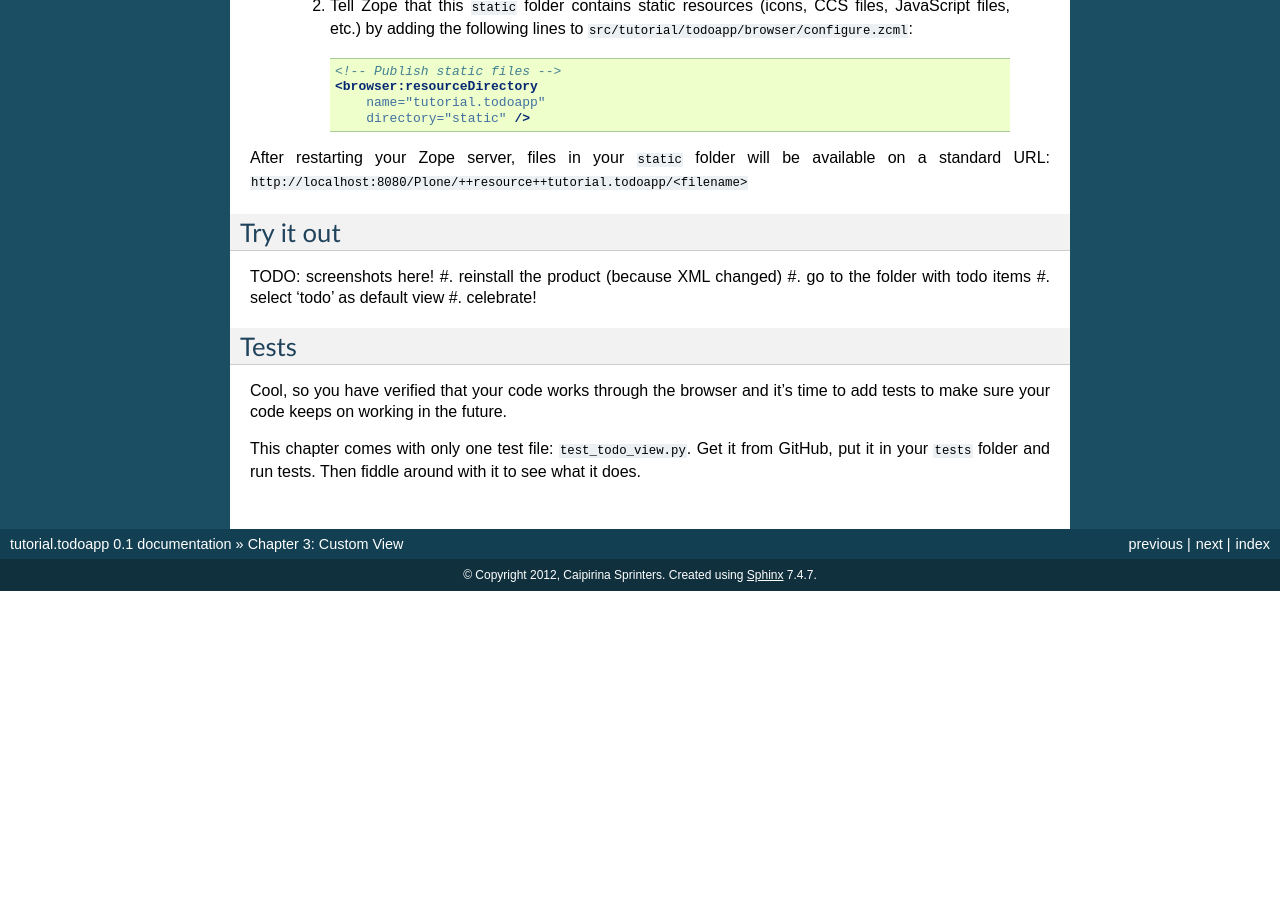
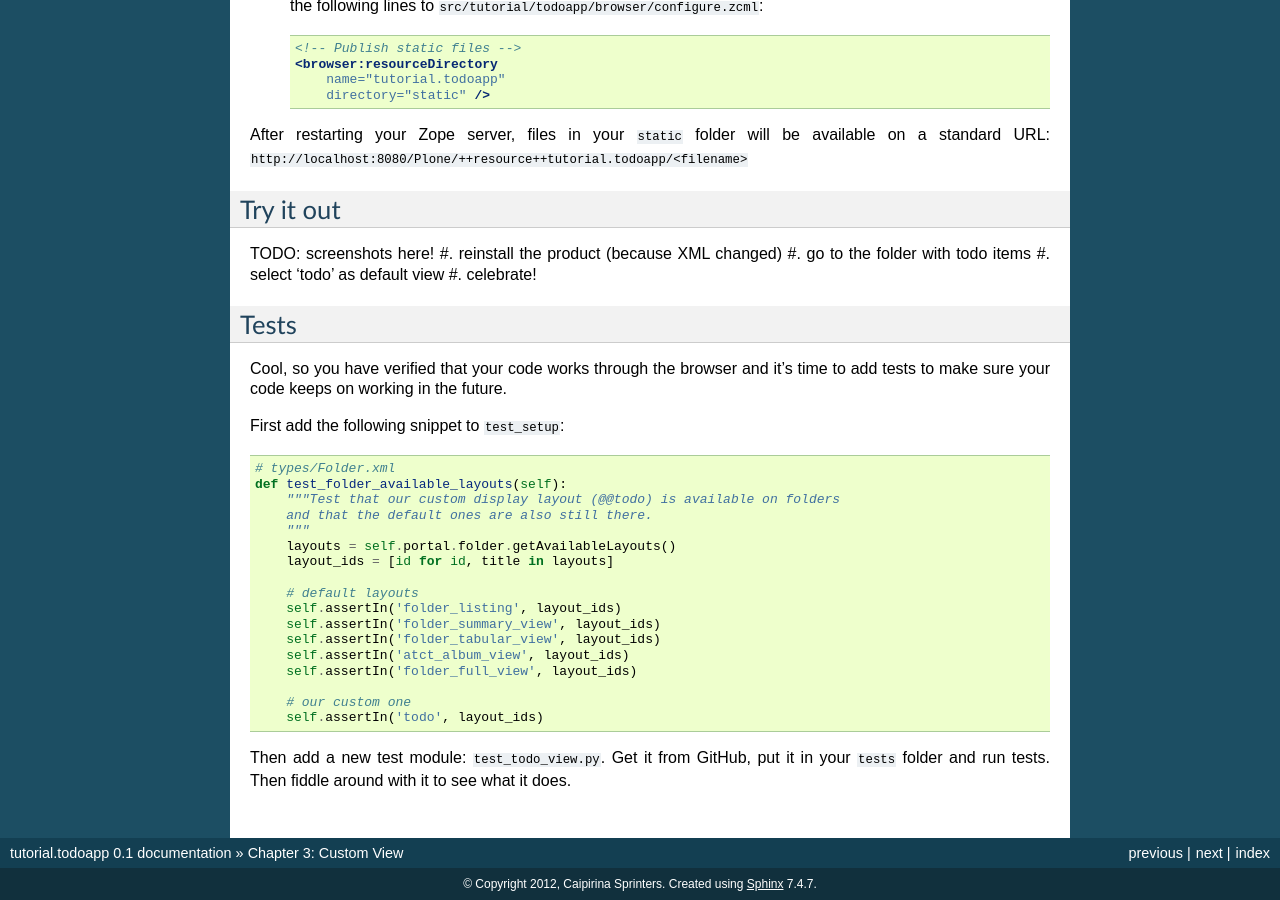
Before and after one commit to collective/tutorial.todoapp, a Sphinx documentation site: the page built from docs/chapter_3.rst, in a window 1280 px wide and 900 px high, scrolled down 684 px. Built offline with Sphinx 7.4.7, drawn with Linux system fonts in a browser that asks for light colours; pages that are not in the unit, such as notebooks, are missing from menus; before the commit the page ends 1275 px from its top, so only the background shows below that.

Commit message:
chapter3: add a test for Folder layouts to test_setup.py

```diff
--- a/docs/chapter_3.rst
+++ b/docs/chapter_3.rst
@@ -41,19 +41,19 @@ Static resources
 The template displays different icons for different workflow states of your
 Todo Items. We need to add these icons to your package:
 
-    #. Download ``open.png`` and ``completed.png`` from GitHub (they are in
-       ``src/tutorial/todoapp/browser/static``) into a new folder on your local
-       computer: ``src/tutorial/todoapp/browser/static``.
-    #. Tell Zope that this ``static`` folder contains static resources (icons,
-       CCS files, JavaScript files, etc.) by adding the following lines to
-       ``src/tutorial/todoapp/browser/configure.zcml``:
+#. Download ``open.png`` and ``completed.png`` from GitHub (they are in
+   ``src/tutorial/todoapp/browser/static``) into a new folder on your local
+   computer: ``src/tutorial/todoapp/browser/static``.
+#. Tell Zope that this ``static`` folder contains static resources (icons,
+   CCS files, JavaScript files, etc.) by adding the following lines to
+   ``src/tutorial/todoapp/browser/configure.zcml``:
 
-       .. code-block:: xml
+   .. code-block:: xml
 
-           <!-- Publish static files -->
-           <browser:resourceDirectory
-               name="tutorial.todoapp"
-               directory="static" />
+       <!-- Publish static files -->
+       <browser:resourceDirectory
+           name="tutorial.todoapp"
+           directory="static" />
 
 After restarting your Zope server, files in your ``static`` folder will be
 available on a standard URL:
@@ -76,6 +76,29 @@ Tests
 Cool, so you have verified that your code works through the browser and it's
 time to add tests to make sure your code keeps on working in the future.
 
-This chapter comes with only one test file: ``test_todo_view.py``. Get it from
-GitHub, put it in your ``tests`` folder and run tests. Then fiddle around with
-it to see what it does.
+First add the following snippet to ``test_setup``:
+
+.. code-block:: python
+
+    # types/Folder.xml
+    def test_folder_available_layouts(self):
+        """Test that our custom display layout (@@todo) is available on folders
+        and that the default ones are also still there.
+        """
+        layouts = self.portal.folder.getAvailableLayouts()
+        layout_ids = [id for id, title in layouts]
+
+        # default layouts
+        self.assertIn('folder_listing', layout_ids)
+        self.assertIn('folder_summary_view', layout_ids)
+        self.assertIn('folder_tabular_view', layout_ids)
+        self.assertIn('atct_album_view', layout_ids)
+        self.assertIn('folder_full_view', layout_ids)
+
+        # our custom one
+        self.assertIn('todo', layout_ids)
+
+
+Then add a new test module: ``test_todo_view.py``. Get it from GitHub, put it
+in your ``tests`` folder and run tests. Then fiddle around with it to see what
+it does.
```
